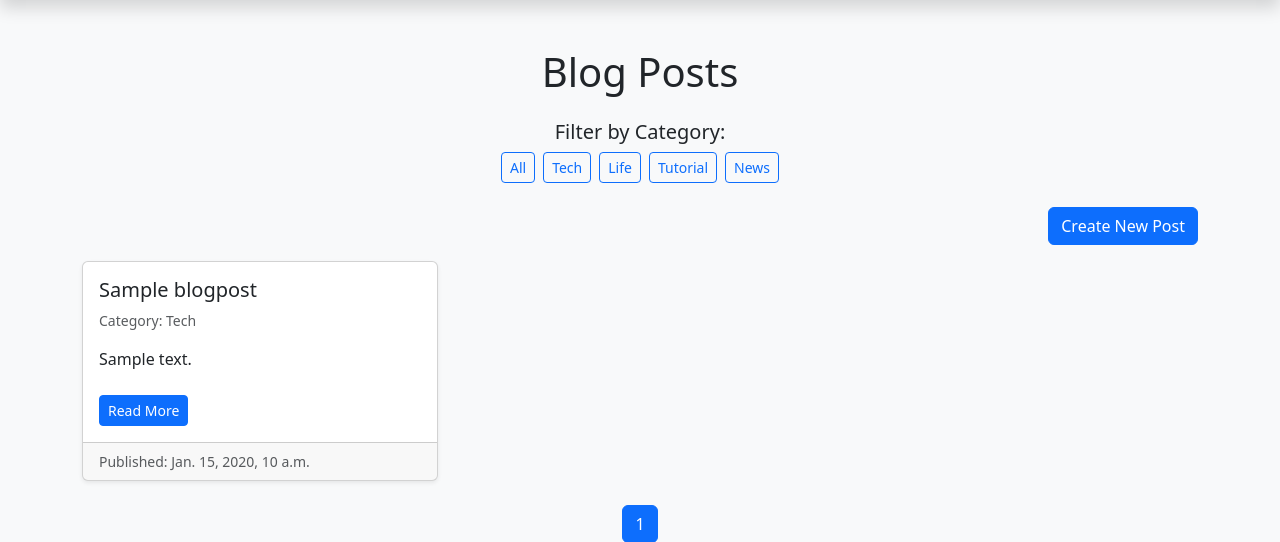
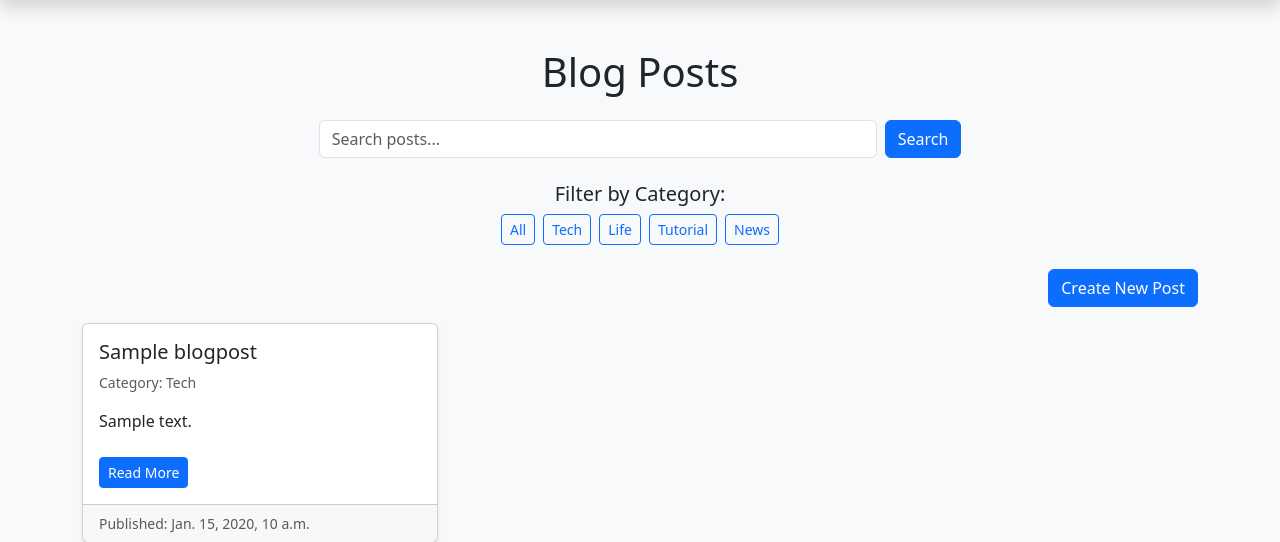
Before and after one commit to secrescence/portfolio-blog, a Django app: page / in a window 1280 px wide. Shown: the part 56-598 px from the top of the page. Run offline with Django 5.2, Linux system fonts and the light colour scheme; tables that the repository leaves empty hold one stand-in row (values such as "Sample post").

Commit message:
Add search bar for blog posts with title and content filtering

```diff
--- a/blog/templates/blog/home.html
+++ b/blog/templates/blog/home.html
@@ -4,6 +4,17 @@
 
 {% block content %}
 <h1 class="mb-4 text-center">Blog Posts</h1>
+
+<!-- ⭐ Search form -->
+<div class="mb-4 text-center">
+  <form method="get" class="d-flex justify-content-center">
+      {% if category %}
+          <input type="hidden" name="category" value="{{ category }}">
+      {% endif %}
+      <input type="text" name="q" class="form-control w-50 me-2" placeholder="Search posts..." value="{{ search_query|default:'' }}">
+      <button type="submit" class="btn btn-primary">Search</button>
+  </form>
+</div>
 
 <!-- ⭐ Category filter section -->
 <div class="mb-4 text-center">
--- a/blog/views.py
+++ b/blog/views.py
@@ -9,25 +9,35 @@ from .forms import BlogPostForm
 from django.core.paginator import Paginator
 import markdown
 from django.utils.safestring import mark_safe
+from django.db.models import Q
 
 
 def blog_home(request):
-    category = request.GET.get("category")  # This checks if the user clicked a category
+    category = request.GET.get("category")
+    search_query = request.GET.get("q")  # Get the search query from the URL
+    posts = BlogPost.objects.all().order_by("-created_at")
+
     if category:
-        posts = BlogPost.objects.filter(category=category).order_by("-created_at")
-    else:
-        posts = BlogPost.objects.all().order_by("-created_at")
+        posts = posts.filter(category=category)
+    if search_query:
+        posts = posts.filter(
+            Q(title__icontains=search_query) | Q(content__icontains=search_query)
+        )
 
-    # Pagination
     paginator = Paginator(posts, 5)
     page_number = request.GET.get("page")
     page_obj = paginator.get_page(page_number)
 
-    categories = (
-        BlogPost.CATEGORY_CHOICES
-    )  # This will send the categories to the template
+    categories = BlogPost.CATEGORY_CHOICES
     return render(
-        request, "blog/home.html", {"page_obj": page_obj, "categories": categories}
+        request,
+        "blog/home.html",
+        {
+            "page_obj": page_obj,
+            "categories": categories,
+            "category": category,
+            "search_query": search_query,
+        },
     )
 
 
```
